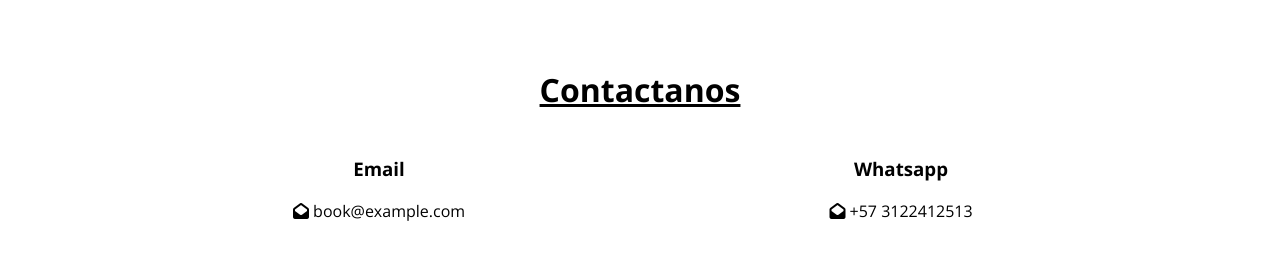
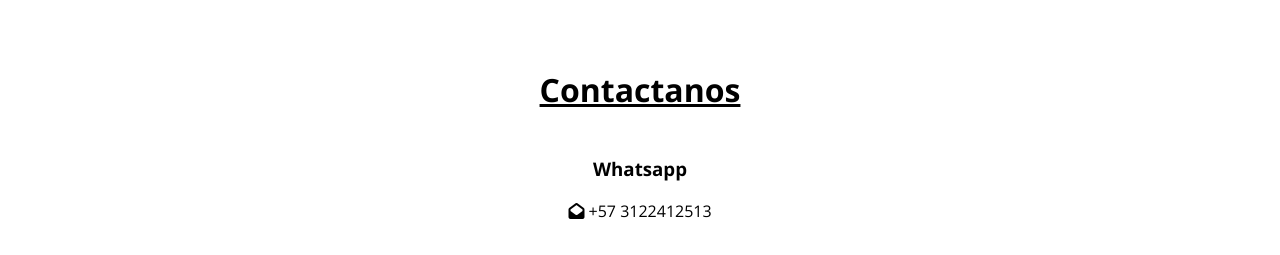
Before and after one commit to EdgarRamos96/RestauranteBarLaMaria, a website: page index.html in a window 1280 px wide. Shown: the part 2260-2515 px from the top of the page. Drawn offline with nearby package versions, Linux system fonts and the light colour scheme.

Commit message:
Correcion correo

```diff
--- a/index.html
+++ b/index.html
@@ -1069,13 +1069,6 @@
           <h2>Contactanos</h2>
           <div class="contact-info">
             <div class="contact-item">
-              <h3>Email</h3>
-              <p>
-                <i class="fa fa-envelope-open"></i>
-                book@example.com
-              </p>
-            </div>
-            <div class="contact-item">
               <h3>Whatsapp</h3>
               <p>
                 <i class="fa fa-envelope-open"></i>
```
